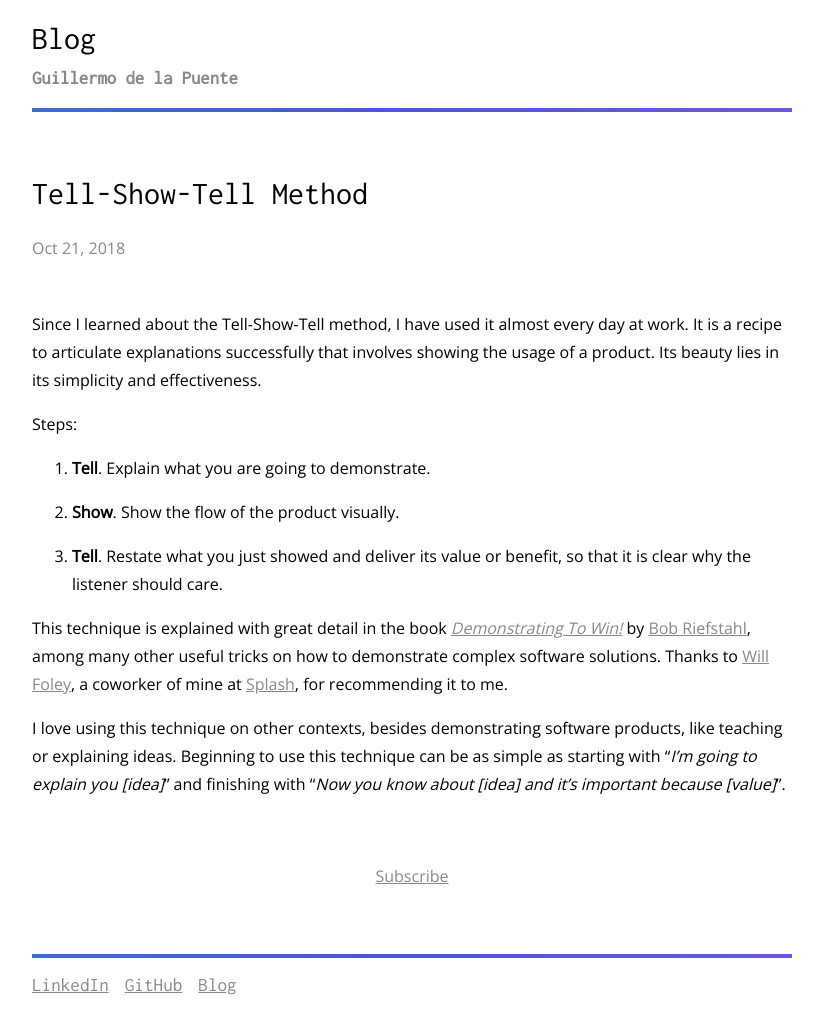
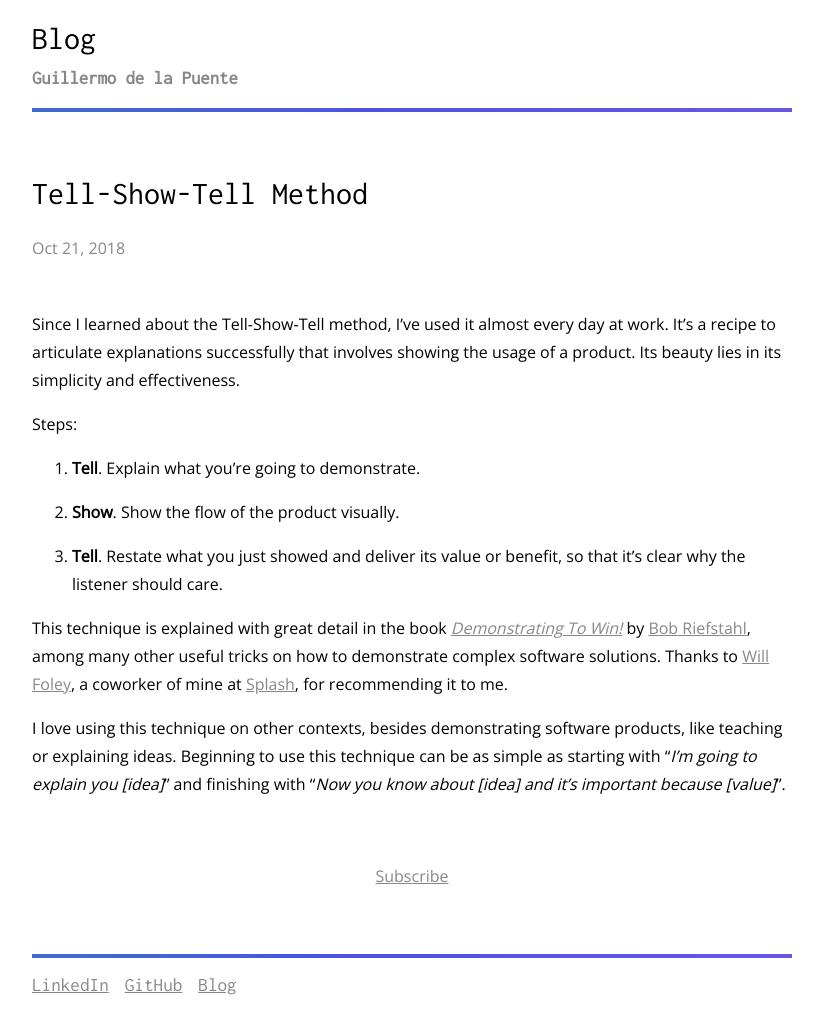
Before and after one commit to guillermodlpa/site, a Jekyll site: the page built from _posts/2018-10-21-tell-show-tell-method.markdown, in a window 1280 px wide. Shown: the whole page, without its empty margins (228-1051 px from the left). Built offline with Jekyll 4.4.1, drawn with Linux system fonts in a browser that asks for light colours.

Commit message:
Updated Tell Show Tell Method

```diff
--- a/_posts/2018-10-21-tell-show-tell-method.markdown
+++ b/_posts/2018-10-21-tell-show-tell-method.markdown
@@ -6,15 +6,15 @@ tags:
 - demonstrating
 ---
 
-Since I learned about the Tell-Show-Tell method, I have used it almost every day at work. It is a recipe to articulate explanations successfully that involves showing the usage of a product. Its beauty lies in its simplicity and effectiveness.
+Since I learned about the Tell-Show-Tell method, I've used it almost every day at work. It's a recipe to articulate explanations successfully that involves showing the usage of a product. Its beauty lies in its simplicity and effectiveness.
 
 Steps:
 
-1. **Tell**. Explain what you are going to demonstrate.
+1. **Tell**. Explain what you're going to demonstrate.
 
 2. **Show**. Show the flow of the product visually.
 
-3. **Tell**. Restate what you just showed and deliver its value or benefit, so that it is clear why the listener should care.
+3. **Tell**. Restate what you just showed and deliver its value or benefit, so that it's clear why the listener should care.
 
 This technique is explained with great detail in the book *[Demonstrating To Win!](https://www.amazon.com/Demonstrating-Win-Indespensible-Complex-Products/dp/0615477097)* by [Bob Riefstahl](https://twitter.com/bobriefstahl), among many other useful tricks on how to demonstrate complex software solutions. Thanks to [Will Foley](https://www.linkedin.com/in/will-foley-73b18213/), a coworker of mine at [Splash](https://splashthat.com/), for recommending it to me.
 
```
